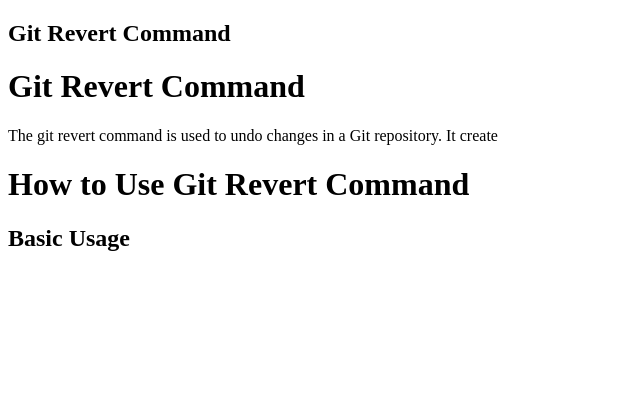
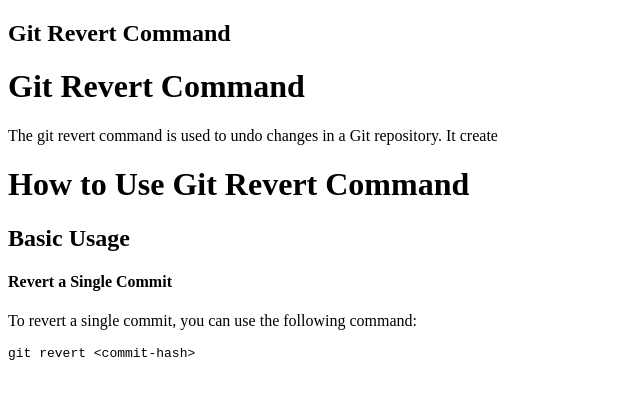
Before and after one commit to aliahhmed24-ai/Git-Revert, a plain HTML site: page file.html in a window 1280 px wide. Shown: the whole page, without its empty margins (0-640 px from the left). Drawn offline with Linux system fonts and the light colour scheme.

Commit message:
file working

```diff
--- a/file.html
+++ b/file.html
@@ -11,5 +11,8 @@
     <p>The git revert command is used to undo changes in a Git repository. It create</p>
     <h1>How to Use Git Revert Command</h1>
     <h2>Basic Usage</h2>
+    <h4>Revert a Single Commit</h4>
+    <p>To revert a single commit, you can use the following command:</p>
+    <pre><code>git revert &lt;commit-hash&gt;</code></pre>
 </body>
 </html>
```
